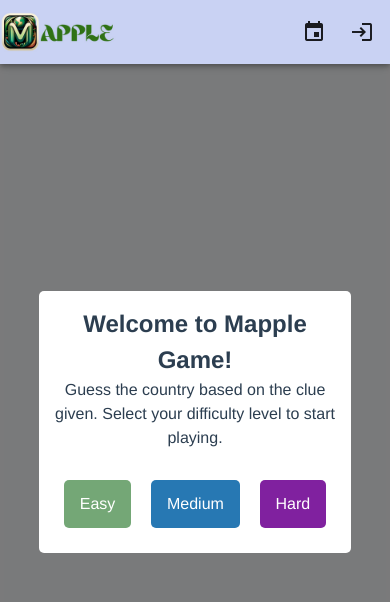
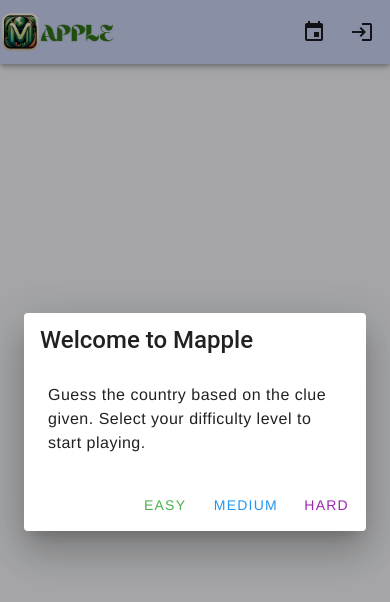
Before and after one commit to WuTangLan1/Mapple, a Vue app: page / in a window 390 px wide. Shown: the top 602 px of the page. Built offline with nearby package versions, Linux system fonts and the light colour scheme; no server answers.

Commit message:
improved display of start modal

```diff
--- a/src/components/homedir/startModal.vue
+++ b/src/components/homedir/startModal.vue
@@ -1,110 +1,40 @@
 <!-- This is the code for the startModal.vue component  -->
-
-<template>
-    <div class="modal-backdrop" v-if="isVisible">
-      <div class="modal-content">
-        <h2>Welcome to Mapple Game!</h2>
-        <p>Guess the country based on the clue given. Select your difficulty level to start playing.</p>
-        <div class="buttons-container">
-          <button @click="selectDifficulty('easy')" class="button-easy">Easy</button>
-          <button @click="selectDifficulty('medium')" class="button-medium">Medium</button>
-          <button @click="selectDifficulty('hard')" class="button-hard">Hard</button>
-        </div>
-      </div>
-    </div>
-  </template>
 
 <script>
 import { useCountryStore } from '@/stores/useCountryStore';
+import { ref } from 'vue';
+
 export default {
-    data() {
-      return {
-        isVisible: true,
-      };
-    },
-    methods: {
-    selectDifficulty(level) {
+  setup() {
+    const isVisible = ref(true);
+    const countryStore = useCountryStore();
+
+    function selectDifficulty(level) {
+      isVisible.value = false;
+      countryStore.getRandomCountry();
       this.$emit('difficultySelected', level);
-      this.isVisible = false;
-      const countryStore = useCountryStore();
-      countryStore.getRandomCountry();
-    },
+    }
+
+    return { isVisible, selectDifficulty };
   },
 };
 </script>
 
+<template>
+  <v-dialog v-model="isVisible" persistent max-width="600px">
+    <v-card>
+      <v-card-title class="text-h5">Welcome to Mapple</v-card-title>
+      <v-card-text>
+        Guess the country based on the clue given. Select your difficulty level to start playing.
+      </v-card-text>
+      <v-card-actions>
+        <v-btn color="green" text @click="selectDifficulty('easy')">Easy</v-btn>
+        <v-btn color="blue" text @click="selectDifficulty('medium')">Medium</v-btn>
+        <v-btn color="purple" text @click="selectDifficulty('hard')">Hard</v-btn>
+      </v-card-actions>
+    </v-card>
+  </v-dialog>
+</template>
+
 <style scoped>
-  .modal-backdrop {
-  position: fixed;
-  top: 0;
-  left: 0;
-  width: 100%;
-  height: 100%;
-  background-color: rgba(0, 0, 0, 0.5);
-  backdrop-filter: blur(5px);
-  display: flex;
-  justify-content: center;
-  align-items: center;
-
-}
-
-.modal-content {
-  background-color: white;
-  padding: 20px;
-  border-radius: 5px;
-  text-align: center;
-  width: 80%;
-  animation: dropAnimation 1.5s ease-in-out forwards;
-}
-
-@keyframes dropAnimation {
-  0% {
-    transform: translateY(-100%);
-    opacity: 0;
-  }
-  100% {
-    transform: translateY(0);
-    opacity: 1;
-  }
-}
-
-.buttons-container {
-  margin-top: 20px;
-  display: flex;
-  flex-wrap: wrap;
-  justify-content: center;
-}
-
-.button-easy {
-    background-color: rgb(116, 167, 118);
-}
-
-.button-medium {
-    background-color: rgb(39, 120, 179);
-}
-
-.button-hard {
-   background-color: rgb(128, 33, 159);
- }
-
- .button-easy, .button-medium, .button-hard {
-  margin: 10px;
-  padding: 15px 20px;
-  border: none;
-  border-radius: 5px;
-  color: white;
-  cursor: pointer;
-  flex-grow: 1;
-  font-size: 1em;
-}
-
-@media (max-width: 600px) {
-  .modal-content {
-    padding: 15px;
-    width: 80%;
-  }
-  .button-easy, .button-medium, .button-hard {
-    padding: 12px 10px;
-  }
-}
 </style>
--- a/src/components/mappledir/promptdir/promptContainer.vue
+++ b/src/components/mappledir/promptdir/promptContainer.vue
@@ -25,62 +25,122 @@ export default {
 </script>
 
 <template>
-  <v-container class="px-4 py-3">
-    <v-row>
-      <v-col cols="12" sm="6" md="4" v-if="difficulty === 'easy'">
-        <v-card class="pa-3" outlined tile>
-          <div class="d-flex flex-column align-center">
-            <v-img :src="flagUrl" height="150px" contain v-if="!isLoadingFlag"></v-img>
-            <v-progress-circular indeterminate color="primary" v-else></v-progress-circular>
-            <v-card-title class="pt-3">National Flag</v-card-title>
-          </div>
-        </v-card>
-      </v-col>
+  <div class="container">
+    <div v-if="country" class="prompt-container">
+      <!-- Flag card: shown on easy level -->
+      <transition name="wipe" mode="out-in">
+        <div class="data-card flag-card">
+          <img v-if="difficulty === 'easy' && !isLoadingFlag" :src="country.flag_url" alt="National Flag" class="flag"/>
+          <img v-else-if="difficulty === 'easy' && isLoadingFlag" src="@/assets/images/loading.gif" alt="Loading" class="loading"/>
+          <img v-else src="@/assets/images/questionmark/qmark.png" alt="Question Mark" class="placeholder"/>
+        </div>
+      </transition>
 
-      <v-col cols="12" sm="6" md="4">
-        <v-card class="pa-3" outlined tile>
-          <v-card-title>Capital</v-card-title>
-          <v-card-text>{{ country.capital }}</v-card-text>
-        </v-card>
-      </v-col>
+      <!-- Capital City card: shown on easy and medium level -->
+      <transition name="wipe" mode="out-in">
+        <div class="data-card capital-card">
+        <div v-if="difficulty === 'easy' || difficulty === 'medium'"  class="label">Capital</div>
+        <div v-if="difficulty === 'easy' || difficulty === 'medium'" class="data-value">{{ country.capital }}</div>
+        <img v-else src="@/assets/images/questionmark/qmark.png" alt="Question Mark" class="placeholder"/>
+      </div>
+      </transition>
 
-      <v-col cols="12" sm="6" md="4">
-        <v-card class="pa-3" outlined tile>
-          <v-card-title>Dish</v-card-title>
-          <v-card-text>{{ country.dish }}</v-card-text>
-        </v-card>
-      </v-col>
-
-      <v-col cols="12" sm="6" md="4" v-if="difficulty === 'easy' || difficulty === 'medium'">
-        <v-card class="pa-3" outlined tile>
-          <v-card-title>Celebrity</v-card-title>
-          <v-card-text>{{ country.celebrity }}</v-card-text>
-        </v-card>
-      </v-col>
-
-      <v-col cols="12" sm="6" md="4" v-if="difficulty === 'easy' || difficulty === 'medium'">
-        <v-card class="pa-3" outlined tile>
-          <v-card-title>Animal</v-card-title>
-          <v-card-text>{{ country.animal }}</v-card-text>
-        </v-card>
-      </v-col>
-
-      <v-col cols="12" sm="6" md="4">
-        <v-card class="pa-3" outlined tile>
-          <v-card-title>Population</v-card-title>
-          <v-card-text>{{ country.population }}</v-card-text>
-        </v-card>
-      </v-col>
-    </v-row>
-  </v-container>
+      <!-- National Dish card: shown on easy and hard level -->
+      <div class="data-card dish-card">
+        <div class="label">Dish</div>
+        <div class="data-value">{{ country.dish }}</div>
+      </div>
+      <!-- Celebrity card: shown on easy and medium level -->
+      <div class="data-card celebrity-card">
+        <div v-if="difficulty === 'easy' || difficulty === 'medium'" class="label">Celebrity</div>
+        <div v-if="difficulty === 'easy' || difficulty === 'medium'" class="data-value">{{ country.celebrity }}</div>
+        <img v-else src="@/assets/images/questionmark/qmark.png" alt="Question Mark" class="placeholder"/>
+      </div>
+      <!-- National Animal card: shown on easy and medium level -->
+      <div class="data-card animal-card">
+        <div class="label">Animal</div>
+        <div class="data-value">{{ country.animal }}</div>
+      </div>
+      <!-- Population card: always shown -->
+      <div class="data-card population-card">
+        <div class="label">Population</div>
+        <div class="data-value">{{ country.population }}</div>
+      </div>
+    </div>
+  </div>
 </template>
 
+<style scoped>
+.container {
+  height: 25%;
+  margin: 0 auto;
+  padding: 1%; /* Adjust as necessary to maintain the overall size */
+  display: flex;
+  flex-direction: column;
+  justify-content: center;
+}
 
-<style scoped>
-.v-card {
+.prompt-container {
+  margin-top: 5%;
+  display: grid;
+  width: 100%;
+  grid-template-columns: repeat(3, 1fr);
+  grid-template-rows: repeat(2, 1fr); /* Two equal rows */
+  gap: 1%; /* Reduced gap between rows and columns */
+  text-align: center;
+}
+.data-card {
+  background: #f4f4f4;
+  border-radius: 10px;
+  padding: 5px; /* Further reduced padding if necessary */
+  box-shadow: 0 2px 4px rgba(0, 0, 0, 0.05);
   display: flex;
   flex-direction: column;
   align-items: center;
   justify-content: center;
+  height: 70%;
+  margin-bottom: 0.2em;
+}
+
+.wipe-enter-active, .wipe-leave-active {
+  transition: opacity 0.5s, transform 0.5s;
+}
+.wipe-enter, .wipe-leave-to  {
+  opacity: 0;
+  transform: translateX(100%);
+}
+
+.flag-card { background-color: #ffe5e5; }
+.capital-card { background-color: #e5f4ff; }
+.dish-card { background-color: #e5ffe5; }
+.celebrity-card { background-color: #fff5e5; }
+.animal-card { background-color: #e5e5ff; }
+.population-card { background-color: #f5e5ff; }
+
+.loading {
+  width: 50px;
+  height: 50px;
+  margin: auto;
+}
+
+.label {
+  font-size: 1.1rem;
+  font-weight: 600;
+  margin-bottom: 5px;
+}
+
+.data-value {
+  font-size: 0.9rem;
+  color: #333;
+}
+
+.placeholder {
+  max-width: 70%;
+  margin: auto;
+}
+
+.flag {
+  max-width: 50%;
+  margin: auto;
 }
 </style>
```
Lines whose indentation alone changed are shown as unchanged.
